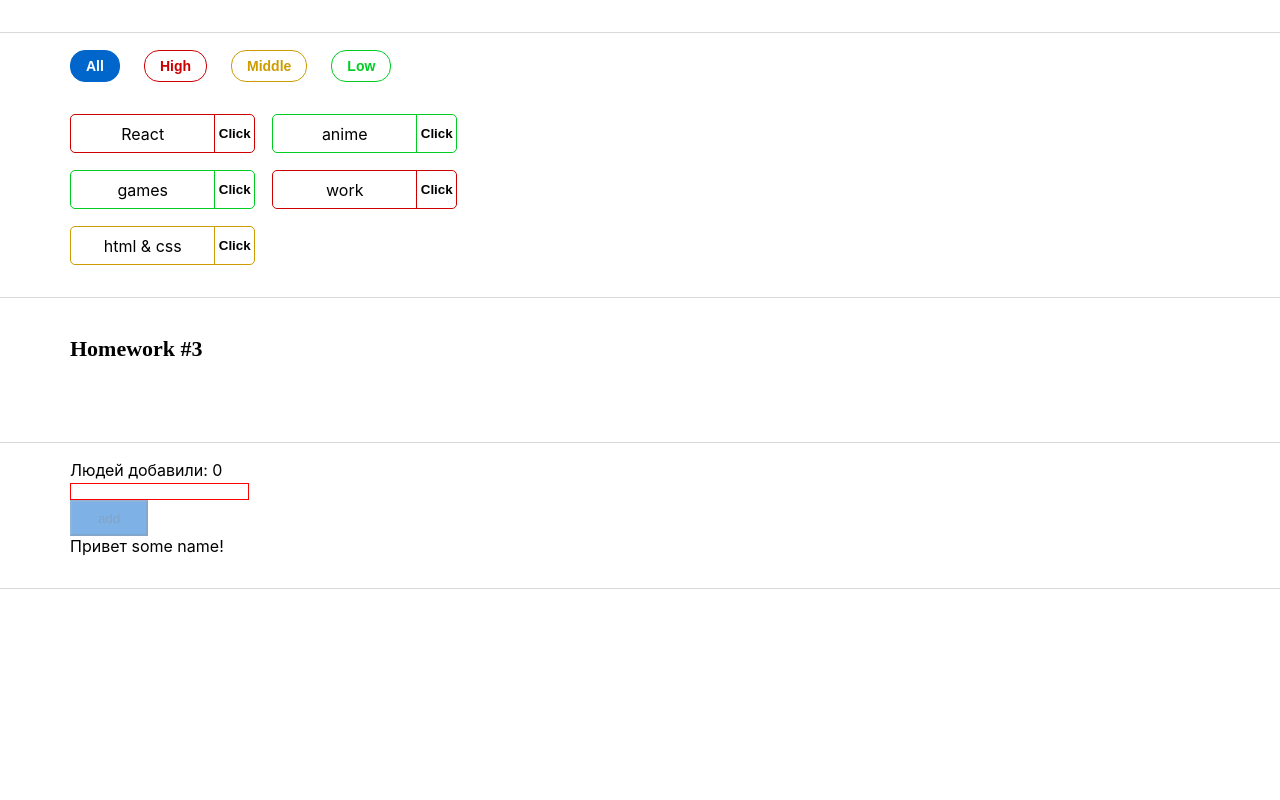
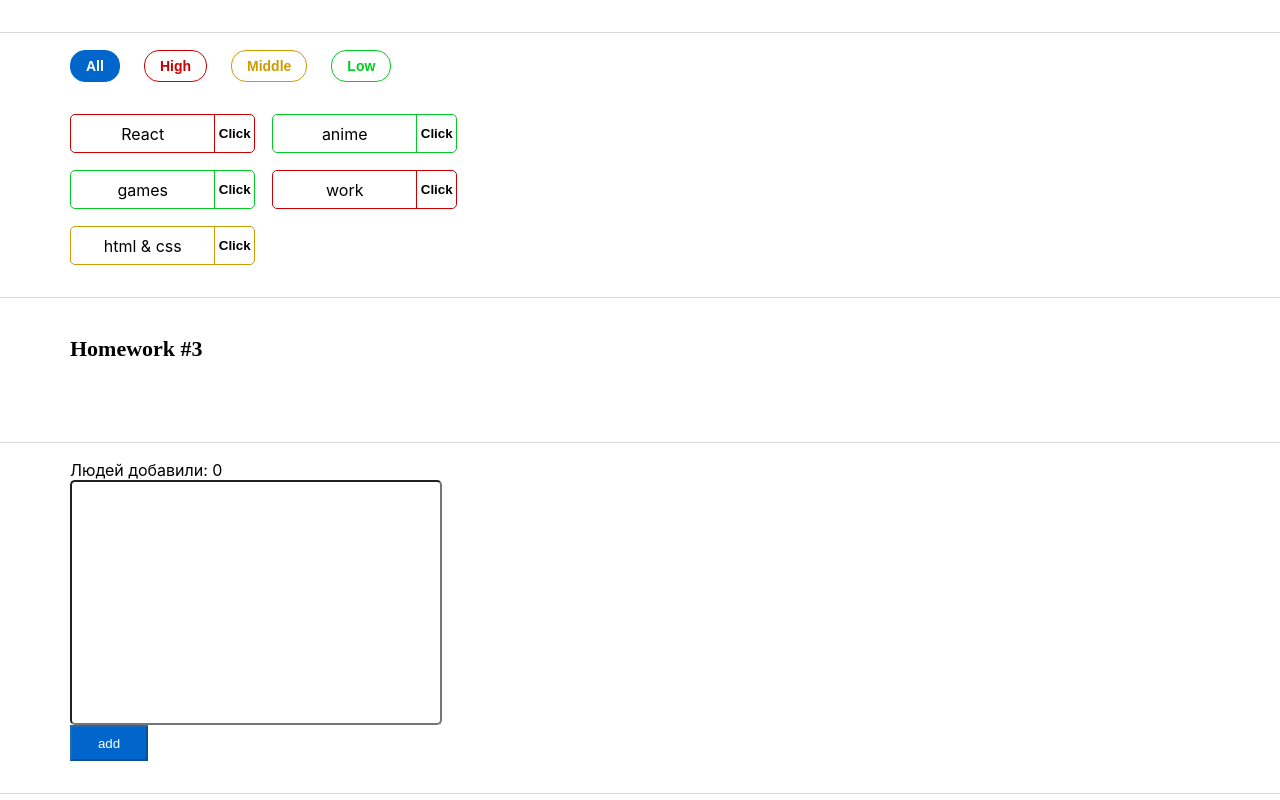
Before and after one commit to sasha2234562/hws2, a React (Create React App) app: page / in a window 1280 px wide. Shown: the part 582-1382 px from the top of the page. Before the commit the page ends 1305 px from the top, so only its background shows below. Built offline with nearby package versions, Linux system fonts and the light colour scheme.

Commit message:
commit three

```diff
--- a/src/s2-homeworks/hw01/message/Message.tsx
+++ b/src/s2-homeworks/hw01/message/Message.tsx
@@ -9,7 +9,6 @@ export type MessagePropsType = {
 
 // нужно отобразить приходящие данные
 const Message = (props: MessagePropsType) => {
-    console.log(props.message.id)
     return (
         <div id={'hw1-message-' + props.message.id} className={s.message}>
             <div className={s.imageAndText}>
--- a/src/s2-homeworks/hw03/Greeting.module.css
+++ b/src/s2-homeworks/hw03/Greeting.module.css
@@ -18,7 +18,7 @@
 }
 
 .errorInput {
-    border: 1px solid red;
+    /*border: 1px solid red;*/
 }
 
 .button {
@@ -27,10 +27,10 @@
     Top: 1024px;
     Left: 454px;
     Radius: 3px;
-    Opacity: 50%;
     Padding: 5px 24px 5px 24px;
     Gap: 10px;
     background-color: #0066CC;
+    color: white;
 }
 
 .button:focus {
--- a/src/s2-homeworks/hw03/Greeting.tsx
+++ b/src/s2-homeworks/hw03/Greeting.tsx
@@ -1,15 +1,15 @@
-import React, {ChangeEvent, KeyboardEvent} from 'react'
+import React, {ChangeEvent, ChangeEventHandler, KeyboardEvent} from 'react'
 import s from './Greeting.module.css'
 
 type GreetingPropsType = {
-    name: any // need to fix any
-    setNameCallback: any // need to fix any
-    addUser: any // need to fix any
-    onBlur: any // need to fix any
-    onEnter: any // need to fix any
-    error: any // need to fix any
-    totalUsers: any // need to fix any
-    lastUserName?: any // need to fix any
+    name: string // need to fix any
+    setNameCallback: (e :ChangeEvent<HTMLInputElement>)=>void // need to fix any
+    addUser: ()=>void // need to fix any
+    onBlur: (e :ChangeEvent<HTMLInputElement>)=>void // need to fix any
+    onEnter: (e : KeyboardEvent<HTMLInputElement>)=>void // need to fix any
+    error: string // need to fix any
+    totalUsers: number // need to fix any
+    lastUserName?: string // need to fix any
 }
 
 // презентационная компонента (для верстальщика)
@@ -25,7 +25,7 @@ const Greeting: React.FC<GreetingPropsType> = (
         lastUserName,
     } // деструктуризация пропсов
 ) => {
-    const inputClass = s.errorInput // need to fix with (?:)
+    const inputClass = error ? s.errorInput : s.input// need to fix with (?:)
 
     return (
         <div id={'hw3-form'} className={s.greetingForm}>
--- a/src/s2-homeworks/hw03/GreetingContainer.tsx
+++ b/src/s2-homeworks/hw03/GreetingContainer.tsx
@@ -1,24 +1,40 @@
-import React, { ChangeEvent, KeyboardEvent, useState } from 'react'
+import React, {ChangeEvent, KeyboardEvent, useState} from 'react'
 import Greeting from './Greeting'
 import { UserType } from './HW3'
 
 type GreetingContainerPropsType = {
-    users: UserType // need to fix any
-    addUserCallback: any // need to fix any
+    users: Array<UserType> // need to fix any
+    addUserCallback: (name : string)=>void // need to fix any
 }
 
-export const pureAddUser = (name: any, setError: any, setName: any, addUserCallback: any) => {
+export const pureAddUser = (name: string, setError: (error: string)=>void, setName: (name:string)=>void,
+                            addUserCallback: (name: string)=> void) => {
+    if(!name.trim()){
+        setError('ошибка!')
+    }else{
+        addUserCallback(name)
+        setName('')
+    }
     // если имя пустое - показать ошибку, иначе - добавить юзера и очистить инпут
+
 }
 
-export const pureOnBlur = (name: any, setError: any) => { // если имя пустое - показать ошибку
+export const pureOnBlur = (name: string, setError: (error: string)=>void) => { // если имя пустое - показать ошибку
+    if(!name.trim()) {
+        setError('error')
+    }
+
 }
 
-export const pureOnEnter = (e: any, addUser: any) => { // если нажата кнопка Enter - добавить
+export const pureOnEnter = (e: KeyboardEvent<HTMLInputElement>, addUser: ()=> void) => {
+    if (e.key === 'Enter'){
+        addUser()
+    }
+    // если нажата кнопка Enter - добавить
 }
 
 // более простой и понятный для новичков
-// function GreetingContainer(props: GreetingPropsType) {
+// function GreetingContainer(props: GreetingContainerPropsType) {
 
 // более современный и удобный для про :)
 const GreetingContainer: React.FC<GreetingContainerPropsType> = ({
@@ -26,13 +42,12 @@ const GreetingContainer: React.FC<GreetingContainerPropsType> = ({
     addUserCallback,
 }) => {
     // деструктуризация пропсов
-    const [name, setName] = useState<any>('') // need to fix any
-    const [error, setError] = useState<any>('') // need to fix any
+    const [name, setName] = useState<string>('') // need to fix any
+    const [error, setError] = useState<string>('') // need to fix any
 
-    const setNameCallback = (e: any) => { // need to fix any
-        setName('some name') // need to fix
-
-        error && setError('')
+    const setNameCallback = (e: ChangeEvent<HTMLInputElement>) => { // need to fix any
+        setName(e.currentTarget.value) // need to fix
+         error && setError('')
     }
     const addUser = () => {
         pureAddUser(name, setError, setName, addUserCallback)
@@ -42,12 +57,15 @@ const GreetingContainer: React.FC<GreetingContainerPropsType> = ({
         pureOnBlur(name, setError)
     }
 
-    const onEnter = (e: any) => {
-        pureOnEnter(e, addUser)
+    const onEnter = (e: KeyboardEvent<HTMLInputElement>) => {
+        if(e.key === 'Enter' && name) {
+            addUser()
+
+        }
     }
 
-    const totalUsers = 0 // need to fix
-    const lastUserName = 'some name' // need to fix
+    const totalUsers = users.length // need to fix
+    const lastUserName = totalUsers ? users[users.length-1].name : '' // need to fix
 
     return (
         <Greeting
--- a/src/s2-homeworks/hw03/HW3.tsx
+++ b/src/s2-homeworks/hw03/HW3.tsx
@@ -23,9 +23,9 @@ export type UserType = {
     name: string // need to fix any
 }
 
-export const pureAddUserCallback = (name: string, setUsers: Array<UserType>, users: UserType) => { // need to fix any
+export const pureAddUserCallback = (name: string, setUsers:(users:  Array<UserType>)=> void, users: UserType[]) => { // need to fix any
     const user = { // need to fix
-        id: v1(),
+        _id: v1(),
         name : name
     }
     setUsers([...users, user])
```
